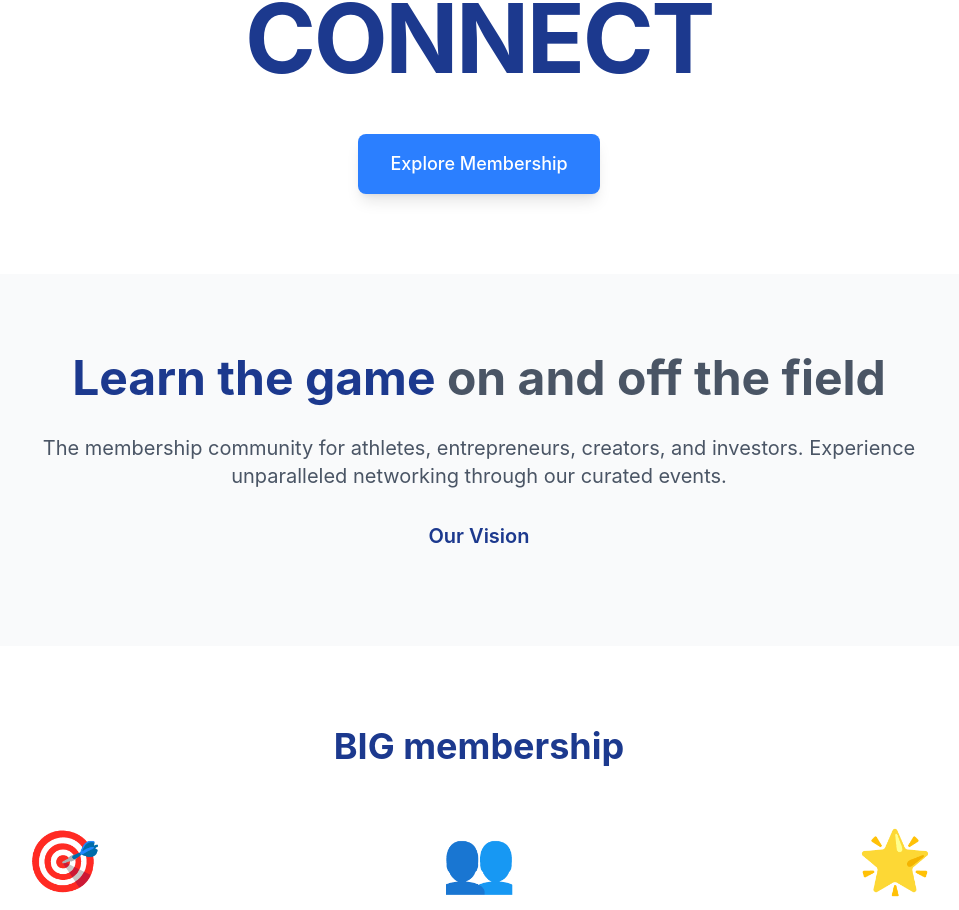
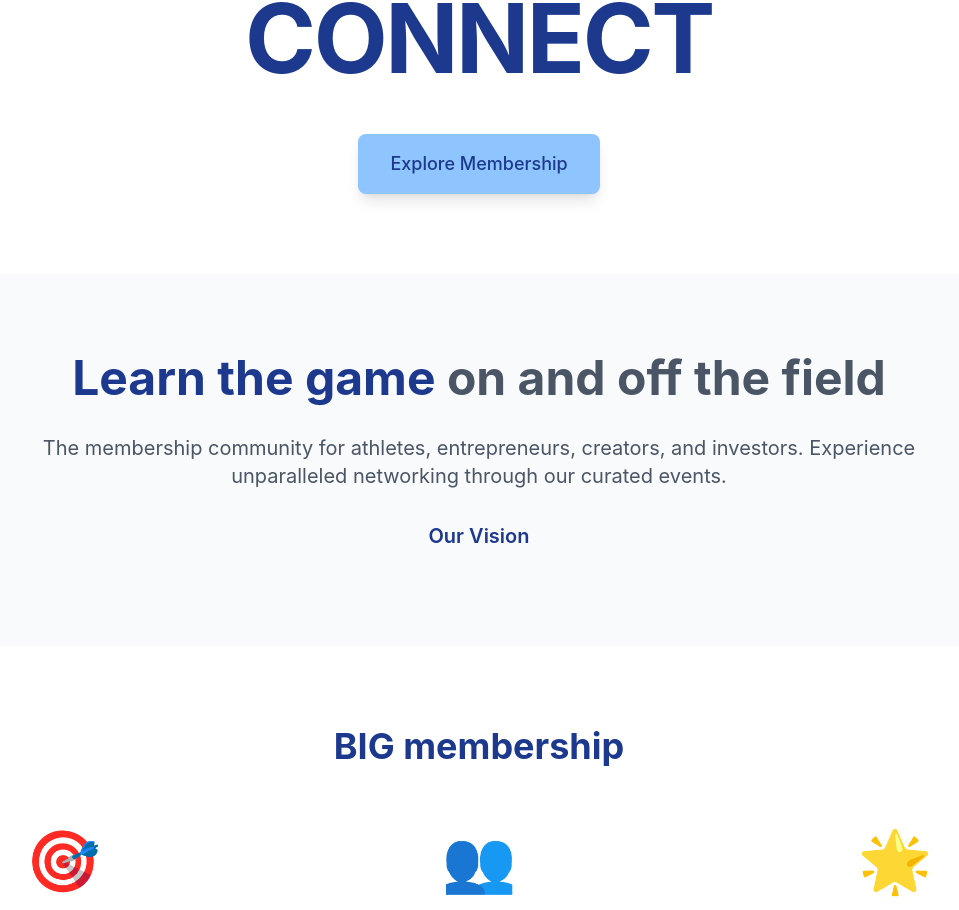
Before and after one commit to archatechlabs/businessinthegame, a Next.js app: page / in a window 1280 px wide. Shown: the part 1154-2064 px from the top of the page, without its empty margins (161-1120 px from the left). Built offline with nearby package versions, Linux system fonts and the light colour scheme.

Commit message:
Update text section to match clean white design
- Keep dark blue text on white background
- Change button to light blue with dark blue text
- Maintain clean, minimalist design
- Match reference image styling exactly

```diff
--- a/src/components/Hero.tsx
+++ b/src/components/Hero.tsx
@@ -10,7 +10,7 @@ export default function Hero() {
         />
       </div>
 
-      {/* Text Section - Below the hero image */}
+      {/* Text Section - Clean white background with centered text */}
       <div className="bg-white py-20">
         <div className="mx-auto max-w-7xl px-4 sm:px-6 lg:px-8">
           <div className="text-center">
@@ -24,8 +24,8 @@ export default function Hero() {
               MULTI—HYPHENATES CONNECT
             </h2>
 
-            {/* CTA Button - Light blue like in reference */}
-            <button className="bg-blue-500 hover:bg-blue-600 text-white px-8 py-4 text-lg font-medium rounded-lg transition-colors shadow-lg">
+            {/* CTA Button - Light blue with dark blue text */}
+            <button className="bg-blue-300 hover:bg-blue-400 text-blue-900 px-8 py-4 text-lg font-medium rounded-lg transition-colors shadow-lg">
               Explore Membership
             </button>
           </div>
```
